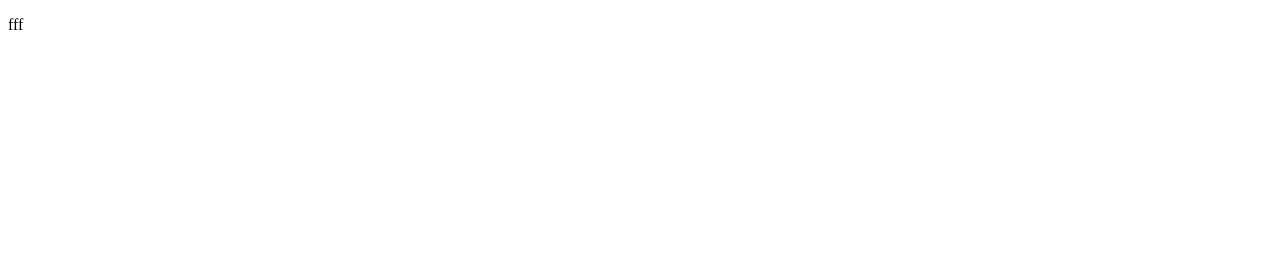
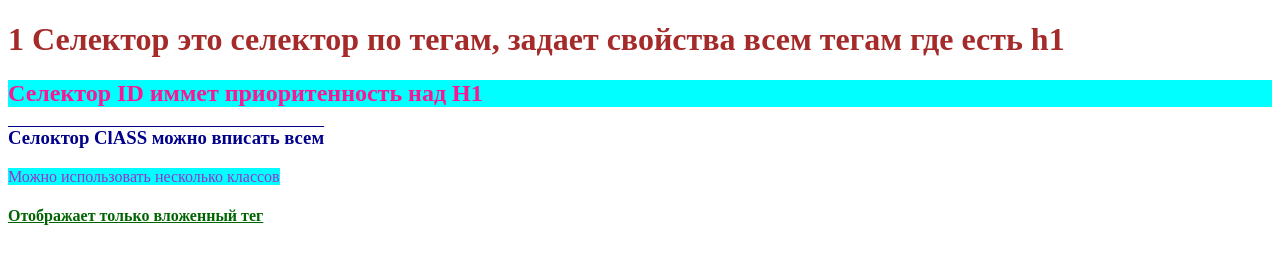
Before and after one commit to Dimavovk11/dz4, a plain HTML site: page index.html in a window 1280 px wide. Drawn offline with Linux system fonts and the light colour scheme.

Commit message:
Сделал

```diff
--- a/index.html
+++ b/index.html
@@ -1,12 +1,40 @@
 <!DOCTYPE html>
 <html lang="en">
 <head>
-    <meta charset="UTF-8">
-    <meta http-equiv="X-UA-Compatible" content="IE=edge">
-    <meta name="viewport" content="width=device-width, initial-scale=1.0">
-    <title>Document</title>
+    <title>Селекторы</title>
+    <style>
+        h1{
+            color: brown;
+ }
+        #sell{
+            background-color: cyan;
+            color: deeppink;
+        }
+        .dsds{
+            text-decoration-line: overline;
+            color: darkblue;
+        }
+        .tt{
+    background-color: cyan;
+    color: darkorchid;
+
+}
+        .td{
+    font-size: medium;
+}
+        h4 p {
+            text-decoration-line: underline;
+            color: darkgreen;
+        }
+
+
+    </style>
 </head>
 <body>
-    <p>fff</p>
+    <h1>1 Селектор это селектор по тегам, задает свойства всем тегам где есть h1</h1>
+<H2 id="sell">Селектор ID иммет приоритенность над H1</H2>
+<h3 class="dsds">Селоктор ClASS можно вписать всем</h3>
+<p1 class="tt td">Можно использовать несколько классов</p1>
+<h4><p>Отображает только вложенный тег</p></h4>
 </body>
 </html>
```
